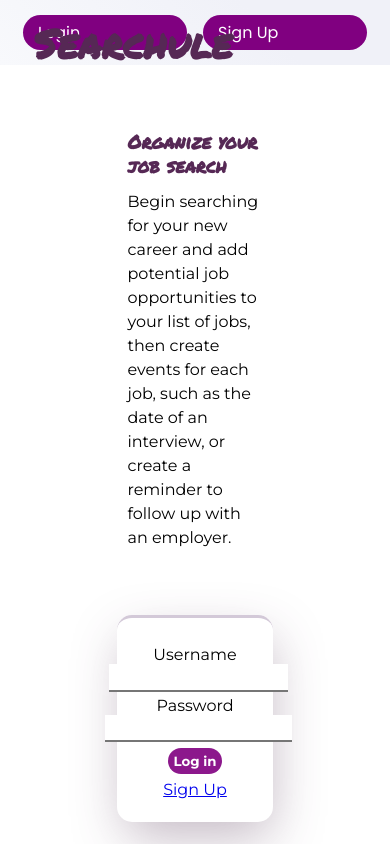
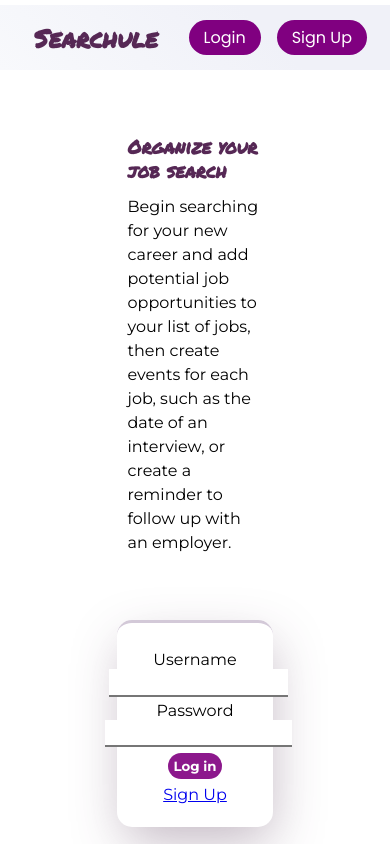
Before and after one commit to etg624/job-search-app, a React (Create React App) app: page / in a window 390 px wide. Built offline with nearby package versions, Linux system fonts and the light colour scheme; no server answers.

Commit message:
added some mobile styles

```diff
--- a/src/components/styles/preLoginHeader.css
+++ b/src/components/styles/preLoginHeader.css
@@ -40,21 +40,41 @@ h1 {
   .login-link,
   .signup-link {
     padding: 5px 15px;
-    width: 100vw;
+
     font-weight: normal;
   }
 }
-@media (max-width: 380px) {
+@media (max-width: 430px) {
   .pre-login-header {
     margin-top: 5px;
     display: flex;
-    flex-direction: column;
     width: 100vw;
   }
-  .logout-link {
-    width: 20%;
-    padding: 0;
-    font-weight: normal;
-    border-radius: 10px;
+  .pre-login-header h1 {
+    font-size: 30px;
   }
 }
+
+@media (max-width: 390px) {
+  .pre-login-header {
+    margin-top: 5px;
+    display: flex;
+    width: 100vw;
+    flex-direction: row;
+  }
+  .pre-login-header h1 {
+    font-size: 25px;
+  }
+}
+
+@media (max-width: 360px) {
+  .pre-login-header h1 {
+    font-size: 15px;
+  }
+
+  .login-link,
+  .signup-link {
+    padding: 2px 5px;
+    font-size: 10px;
+  }
+}
```
